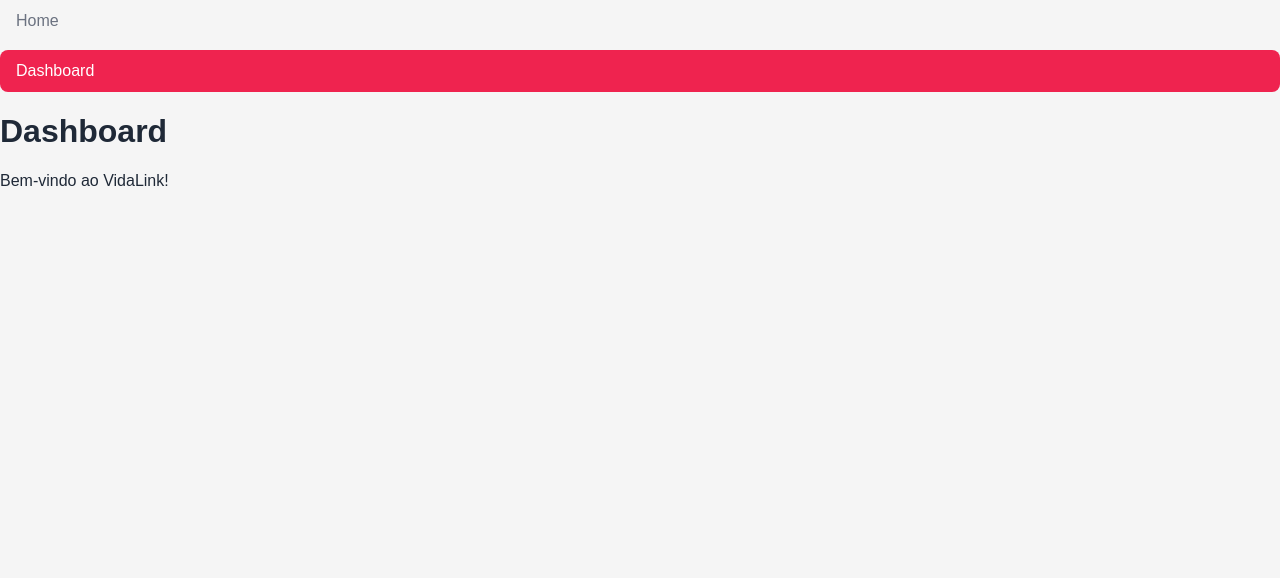
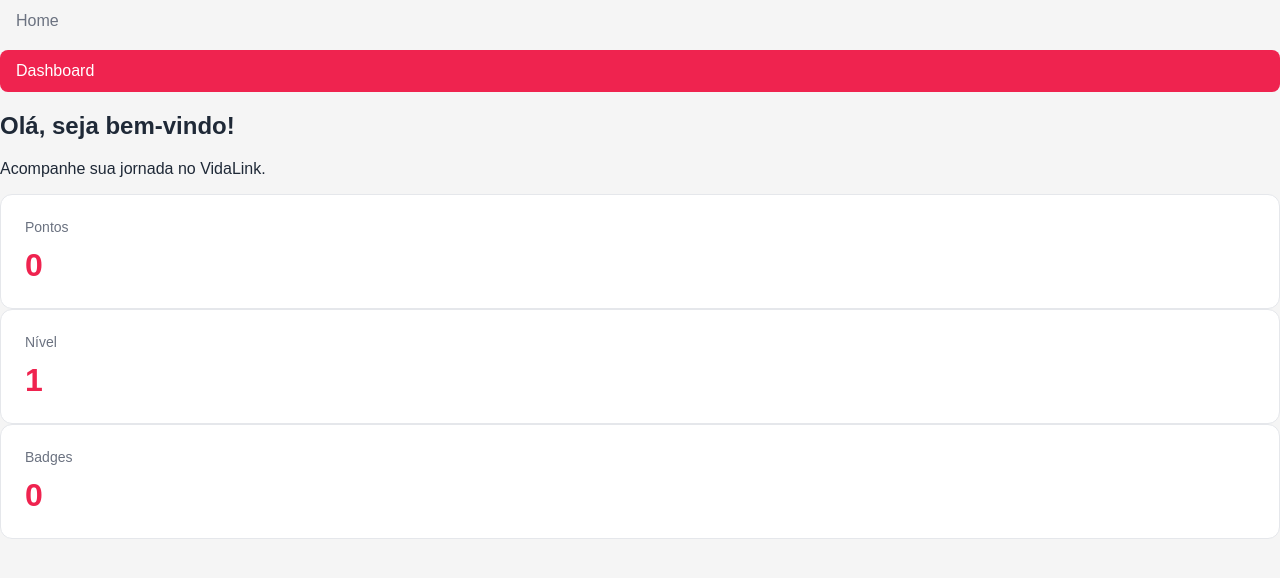
Before and after one commit to pdrotmz/vidalink-v2-frontend, an Angular app: page /dashboard in a window 1280 px wide. Shown: the top 578 px of the page. Built offline with nearby package versions, Linux system fonts and the light colour scheme.

Commit message:
feat: create initial frontend layout

```diff
--- a/src/app/features/dashboard/pages/dashboard/dashboard.html
+++ b/src/app/features/dashboard/pages/dashboard/dashboard.html
@@ -1,2 +1,25 @@
-<h1>Dashboard</h1>
-<p>Bem-vindo ao VidaLink!</p>
+<section>
+  <header>
+    <div>
+      <h1>Olá, seja bem-vindo!</h1>
+      <p>Acompanhe sua jornada no VidaLink.</p>
+    </div>
+  </header>
+
+  <section class="dashboards__cards">
+    <article class="dashboard-card">
+      <span class="dashboard-card__label">Pontos</span>
+      <strong class="dashboard-card__value">0</strong>
+    </article>
+
+    <article class="dashboard-card">
+      <span class="dashboard-card__label">Nível</span>
+      <strong class="dashboard-card__value">1</strong>
+    </article>
+
+    <article class="dashboard-card">
+      <span class="dashboard-card__label">Badges</span>
+      <strong class="dashboard-card__value">0</strong>
+    </article>
+  </section>
+</section>
--- a/src/app/features/dashboard/pages/dashboard/dashboard.scss
+++ b/src/app/features/dashboard/pages/dashboard/dashboard.scss
@@ -0,0 +1,44 @@
+.dashboard {
+  padding: 2rem;
+}
+
+.dashboard__header {
+  margin-bottom: 2rem;
+
+  h1 {
+    margin: 0 0 0.5rem;
+    font-size: 2rem;
+  }
+
+  p {
+    margin: 0;
+    color: var(--color-text-secondary);
+  }
+}
+
+.dashboard__cards {
+  display: grid;
+  grid-template-columns: repeat(3, 1fr);
+  gap: 1rem;
+}
+
+.dashboard-card {
+  padding: 1.5rem;
+
+  background: var(--color-surface);
+  border: 1px solid var(--color-border);
+  border-radius: 0.75rem;
+}
+
+.dashboard-card__label {
+  display: block;
+  margin-bottom: 0.75rem;
+
+  color: var(--color-text-secondary);
+  font-size: 0.875rem;
+}
+
+.dashboard-card__value {
+  font-size: 2rem;
+  color: var(--color-primary);
+}
```
